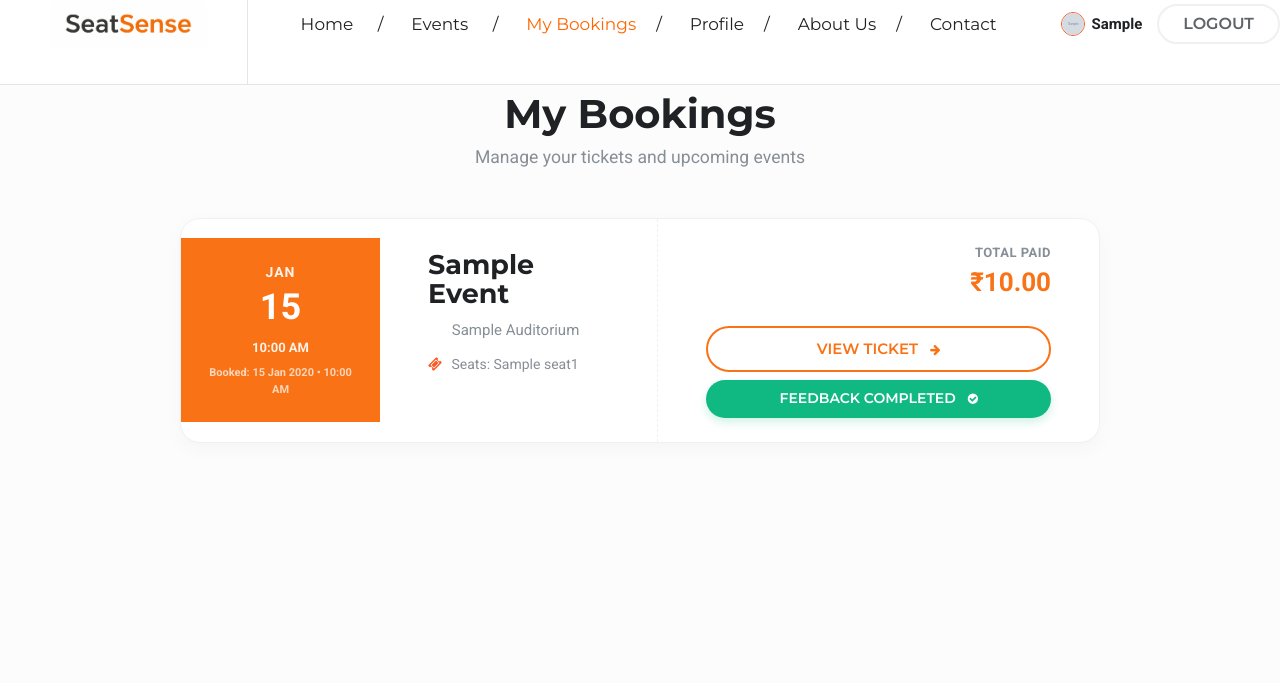
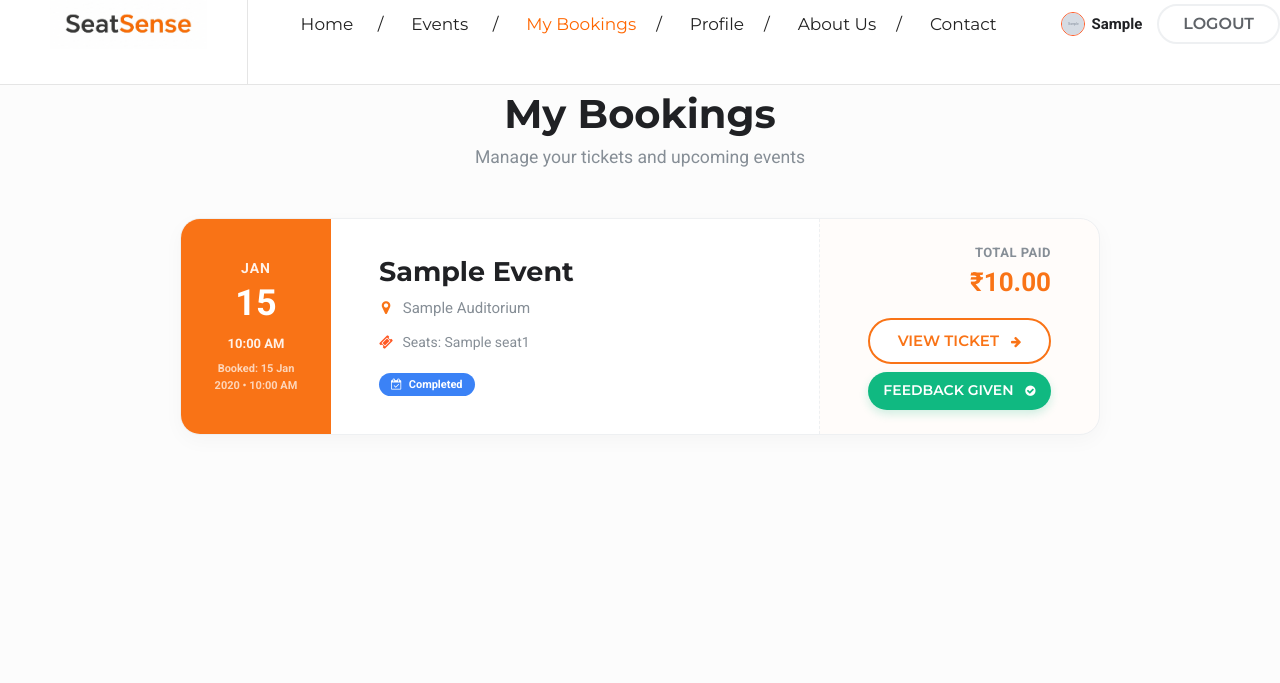
Before and after one commit to DyvinBiju/seatsense, a Django app: page /my-bookings/ in a window 1280 px wide. Shown: the part 36-719 px from the top of the page. Run offline with Django 5.2, Linux system fonts and the light colour scheme; a user stored in the database is signed in; tables that the repository leaves empty hold one stand-in row (values such as "Sample post"); grey boxes marked "Sample" are stand-in pictures; some libraries are stand-ins or nearby versions.

Commit message:
ticket page ui fixed

```diff
--- a/seatsense_app/models.py
+++ b/seatsense_app/models.py
@@ -69,6 +69,7 @@ class Event(models.Model):
     ticket_price = models.DecimalField(max_digits=8, decimal_places=2)
 
     image = models.ImageField(upload_to="events/", blank=True)
+    duration = models.CharField(max_length=50, blank=True, null=True, help_text="e.g. 2 Hours, 3 Days, Full Day")
     speakers = models.ManyToManyField(Speaker, related_name="events", blank=True)
 
     def __str__(self):
--- a/seatsense_app/views.py
+++ b/seatsense_app/views.py
@@ -695,10 +695,18 @@ Date: {booking.event.event_date}
 
     qr_base64 = base64.b64encode(buffer.getvalue()).decode()
 
+    # Calculate if event is past
+    event_datetime = datetime.combine(booking.event.event_date, booking.event.event_time)
+    if timezone.is_naive(event_datetime):
+        event_datetime = timezone.make_aware(event_datetime)
+
+    is_past = event_datetime <= timezone.now()
+
     context = {
         "booking": booking,
         "seats": seat_list,
-        "qr_code": qr_base64
+        "qr_code": qr_base64,
+        "is_past": is_past
     }
 
     return render(
--- a/templates/seatsense_app/my_bookings.html
+++ b/templates/seatsense_app/my_bookings.html
@@ -18,10 +18,10 @@
                 {% for booking in bookings %}
 
                 <div
-                    class="booking-card mb-4 d-flex flex-column flex-md-row bg-white align-items-center {% if booking.status == 'CANCELLED' %}cancelled-card{% endif %}">
+                    class="booking-card mb-4 d-flex flex-column flex-md-row bg-white align-items-stretch {% if booking.status == 'CANCELLED' %}cancelled-card{% endif %}">
 
                     <!-- Date Block -->
-                    <div class="booking-date text-center py-4 px-4 flex-shrink-0" style="background-color:#f97316;">
+                    <div class="booking-date text-center py-4 px-4 flex-shrink-0" style="background-color:#f97316; align-self: stretch;">
 
                         <span class="d-block text-uppercase"
                             style="font-weight:700;font-size:14px;letter-spacing:1px;color:rgba(255,255,255,0.9);">
@@ -54,13 +54,13 @@
                         </h4>
 
                         <p class="text-muted mb-2" style="font-size:15px;">
-                            <i class="fa fa-map-marker-alt venue-marker"
+                            <i class="fa fa-map-marker venue-marker"
                                 style="color:#f97316;margin-right:6px;width:14px;text-align:center;"></i>
                             <span class="cap-text">{{ booking.event.auditorium.name|default:"Auditorium" }}</span>
                         </p>
 
                         <!-- Seats -->
-                        <p class="text-muted mb-3" style="font-size:14px;">
+                        <p class="text-muted mb-0" style="font-size:14px;">
                             <i class="fa fa-ticket"
                                 style="color:#ff5722;margin-right:6px;width:14px;text-align:center;"></i>
 
@@ -72,33 +72,32 @@
                             {% else %}
                             Seats: -
                             {% endif %}
-
                         </p>
 
-                        <div class="d-flex align-items-center mt-3 flex-wrap gap-2" style="gap:15px;">
-
+                        <div class="mt-3">
                             {% if booking.status == "CONFIRMED" %}
-
-                            <span class="badge custom-badge-success">
-                                Confirmed
+                                {% if booking.is_past %}
+                                <span class="badge custom-badge-info" style="font-size: 11px; padding: 6px 12px; border-radius: 20px; background-color: #3b82f6; color: white;">
+                                    <i class="fa fa-calendar-check-o mr-1"></i> Completed
                                 </span>
-
                                 {% else %}
-
-                            <span class="badge badge-danger">
-                                Cancelled
+                                <span class="badge custom-badge-success" style="font-size: 11px; padding: 6px 12px; border-radius: 20px; background-color: #10b981; color: white;">
+                                    <i class="fa fa-check-circle mr-1"></i> Booked
                                 </span>
-
                                 {% endif %}
-
+                            {% else %}
+                            <span class="badge badge-danger" style="font-size: 11px; padding: 6px 12px; border-radius: 20px; background-color: #ef4444;">
+                                <i class="fa fa-times-circle mr-1"></i> Cancelled
+                            </span>
+                            {% endif %}
                         </div>
 
                     </div>
 
 
                     <!-- Payment Info -->
-                    <div class="booking-action text-center text-md-right py-4 px-4 px-md-5"
-                        style="border-left:1px dashed #eef0f2;min-width:220px;">
+                    <div class="booking-action d-flex flex-column justify-content-center py-4 px-4 px-md-5"
+                        style="border-left:1px dashed #eef0f2; width: 280px; flex-shrink:0; align-self: stretch; background-color: rgba(249, 115, 22, 0.02);">
 
                         <div class="mb-3 text-center text-md-right">
 
@@ -113,7 +112,8 @@
 
                         </div>
 
-                        <a href="{% url 'booking_detail' booking.id %}" class="btn btn-view-ticket w-100 mt-2">
+                        <div class="d-flex flex-column gap-2">
+                            <a href="{% url 'booking_detail' booking.id %}" class="btn btn-view-ticket w-100">
                                 View Ticket <i class="fa fa-arrow-right ml-2" style="font-size:12px;"></i>
                             </a>
 
@@ -121,7 +121,7 @@
                                 {% if booking.already_reviewed %}
                                 <a href="{% url 'event_detail' booking.event.id %}" class="btn w-100 mt-2"
                                     style="background: #10b981; color: white; border-radius: 25px; font-weight: 600; padding: 10px 0; border: none; font-size: 14px; box-shadow: 0 4px 10px rgba(16, 185, 129, 0.2);">
-                            Feedback Completed <i class="fa fa-check-circle ml-2" style="font-size:12px;"></i>
+                                    Feedback Given <i class="fa fa-check-circle ml-2" style="font-size:12px;"></i>
                                 </a>
                                 {% else %}
                                 <a href="{% url 'event_detail' booking.event.id %}" class="btn btn-main-md w-100 mt-2"
@@ -130,6 +130,7 @@
                                 </a>
                                 {% endif %}
                             {% endif %}
+                        </div>
 
                     </div>
 
@@ -206,6 +207,17 @@
         color: #ef4444 !important;
     }
 
+    .cancelled-card .booking-action {
+        border-left: 1px dashed #fca5a5 !important;
+        background-color: rgba(239, 68, 68, 0.03) !important;
+    }
+
+    .custom-badge-success {
+        background-color: #10b981 !important;
+        color: white !important;
+        box-shadow: 0 2px 5px rgba(16, 185, 129, 0.2);
+    }
+
     .booking-card {
         border-radius: 20px;
         box-shadow: 0 6px 20px rgba(0, 0, 0, 0.03);
@@ -221,12 +233,23 @@
     }
 
     .booking-date {
-        min-width: 140px;
-        height: 100%;
-        min-height: 160px;
+        width: 150px;
+        flex-shrink: 0;
         display: flex;
         flex-direction: column;
         justify-content: center;
+    }
+
+    .booking-info {
+        flex: 1;
+        display: flex;
+        flex-direction: column;
+        justify-content: center;
+    }
+
+    .booking-action {
+        width: 280px;
+        flex-shrink: 0;
     }
 
     .btn-view-ticket {
```
Also changed, not shown: templates/seatsense_app/booking_detail.html (+25 -3 lines), templates/seatsense_app/event_detail.html (+8 -1 lines), templates/seatsense_app/explore_events.html (+10 -0 lines), seatsense_app/migrations/0011_event_duration.py (added). Lines whose indentation alone changed are shown as unchanged.
